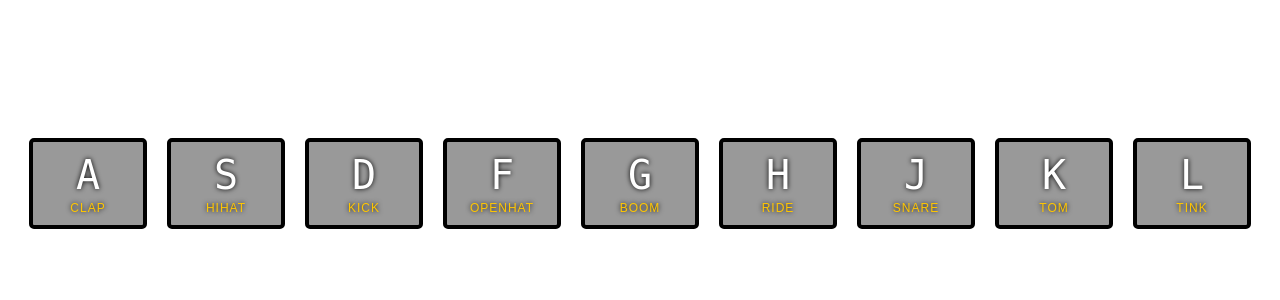
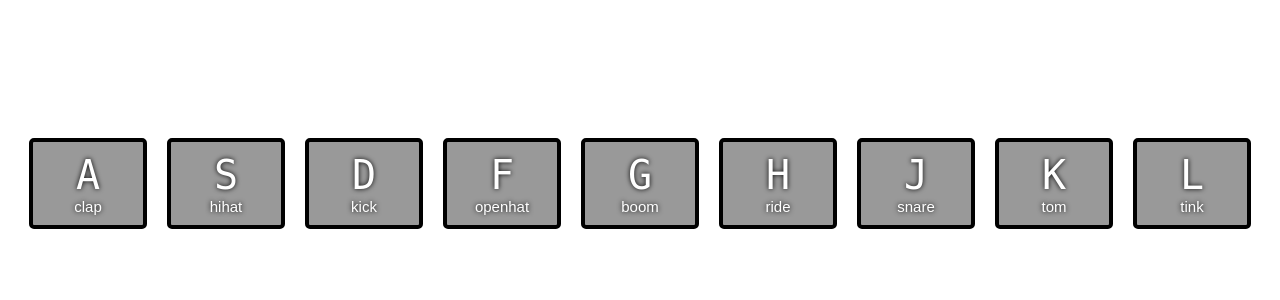
Before and after one commit to ArupDuttaBappy/JS-30-Days-Challenge-Codes, a PHP site: page / in a window 1280 px wide. Shown: the part 217-517 px from the top of the page. Run offline with PHP 8.4, Linux system fonts and the light colour scheme.

Commit message:
new project idea 'opentimer'

```diff
--- a/day-one/styles/style.css
+++ b/day-one/styles/style.css
@@ -41,10 +41,3 @@ kbd {
   display: block;
   font-size: 4rem;
 }
-
-.sound {
-  font-size: 1.2rem;
-  text-transform: uppercase;
-  letter-spacing: .1rem;
-  color: #ffc600;
-}
```
Also changed, not shown: day-one-extend/index.html (added, +10 -0 lines), day-one-extend/scripts/script.js (added), day-one-extend/styles/style.css (added), 1 other file.
